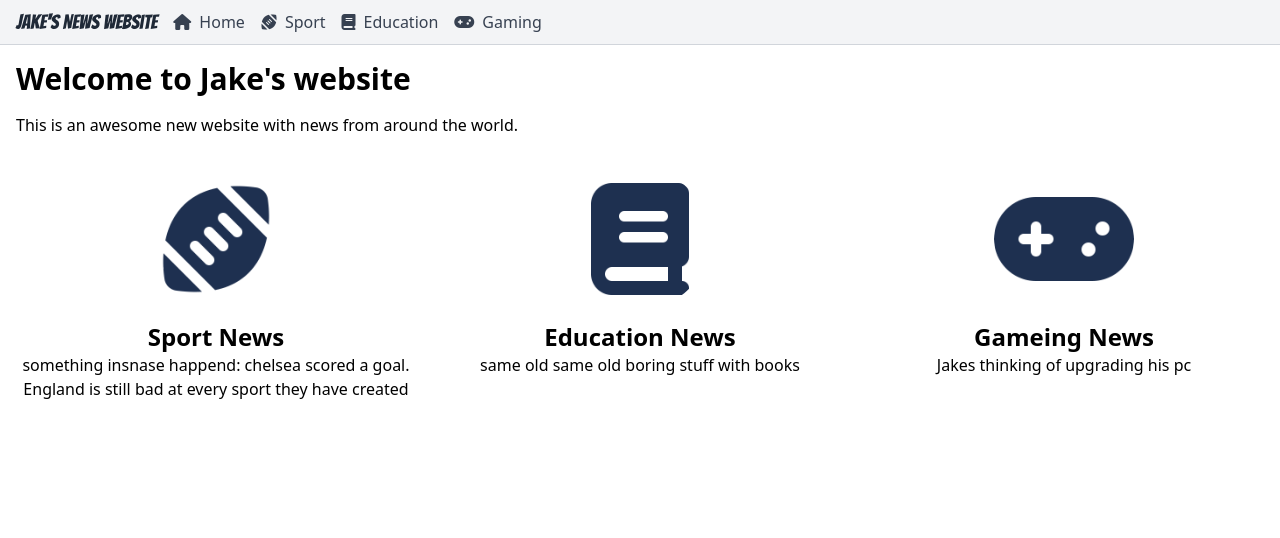
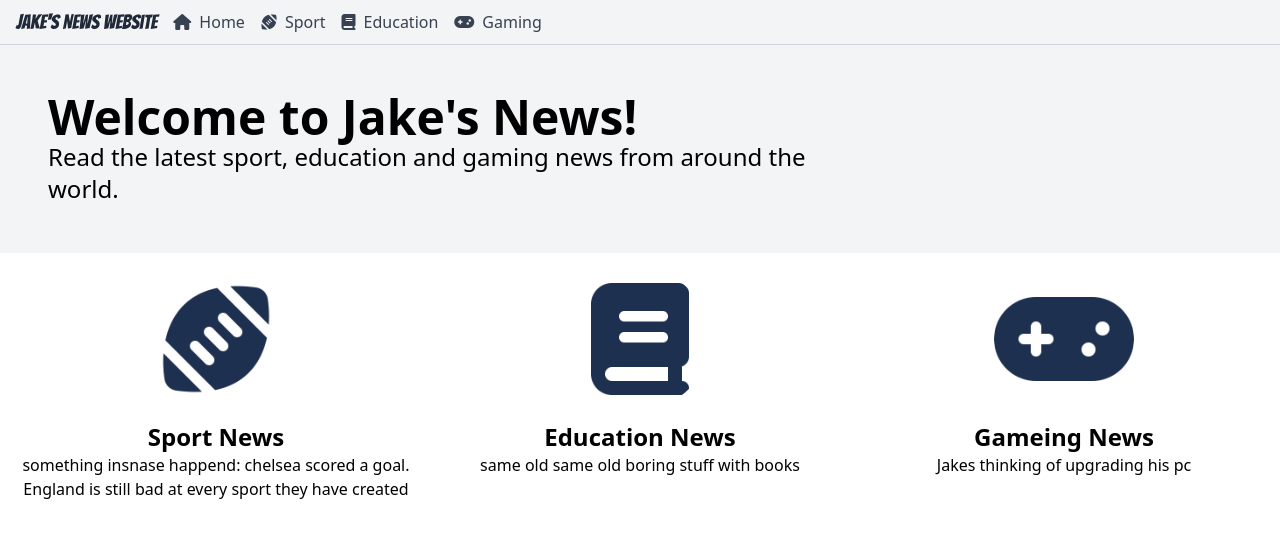
Before and after one commit to JAARJACH/IWD-Project_s325585, a plain HTML site: page In-class/index.html in a window 1280 px wide. Drawn offline with nearby package versions, Linux system fonts and the light colour scheme.

Commit message:
bugging out for some reason

```diff
--- a/In-class/CSS/styles.css
+++ b/In-class/CSS/styles.css
@@ -3,3 +3,11 @@ nav .brand-link {
     font-weight: 400;
     font-style: normal;
 }
+
+#home-page .jumbotron {
+    Background-image: url('../images/newspaper.jpg');
+    background-repeat: no-repeat;
+    background-position: center center;
+    background-size: cover;
+    color: #FFF;
+}
--- a/In-class/index.html
+++ b/In-class/index.html
@@ -11,7 +11,7 @@
         <link rel="stylesheet" href="./CSS/styles.css"/>
         <script src="https://kit.fontawesome.com/980b282943.js" crossorigin="anonymous"></script>
     </head>
-    <body>
+    <body id=”home-page>
         <nav class="bg-gray-100 border-b border-gray-300">
             <div class="container mx-auto px-4 flex items-center gap-4 py-2">
                 <a class="text-xl font-semibold text-gray-800 brand-link" href="index.html">Jake's News Website</a>
@@ -38,9 +38,13 @@
             </div>
 
         </nav>
-        <div class="container mx-auto px-4 py-4">
-            <h1 class="text-3xl font-bold">Welcome to Jake's website</h1>
-            <p class="mt-4">This is an awesome new website with news from around the world.</p>
+        <div class="p-12 mb-4 bg-gray-100 jumbotron">
+            <div class="container">
+                <h1 class="text-5xl font-bold">Welcome to Jake's News!</h1>
+                <p class="md:w-2/3 text-2xl">
+                    Read the latest sport, education and gaming news from around the world.
+                </p>
+            </div>
         </div>
 
         <div class="container mx-auto px-4">
```
Also changed, not shown: In-class/images/newspaper.jpg (added).
